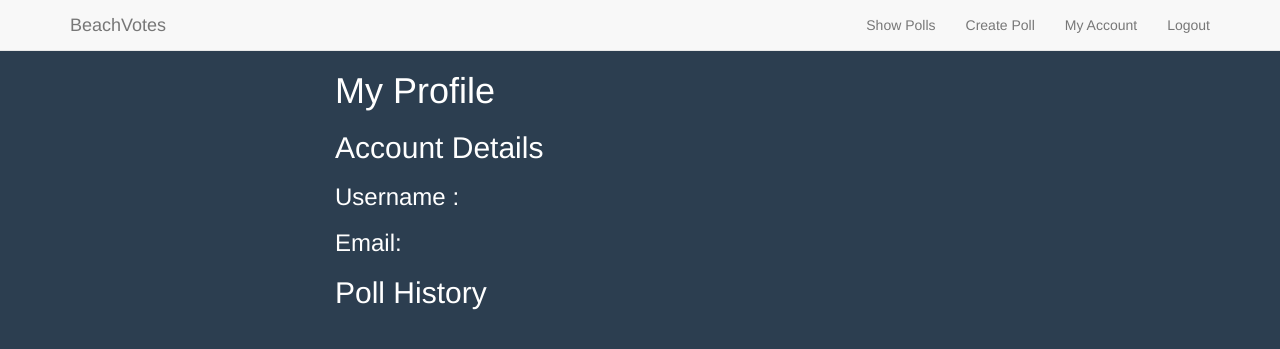
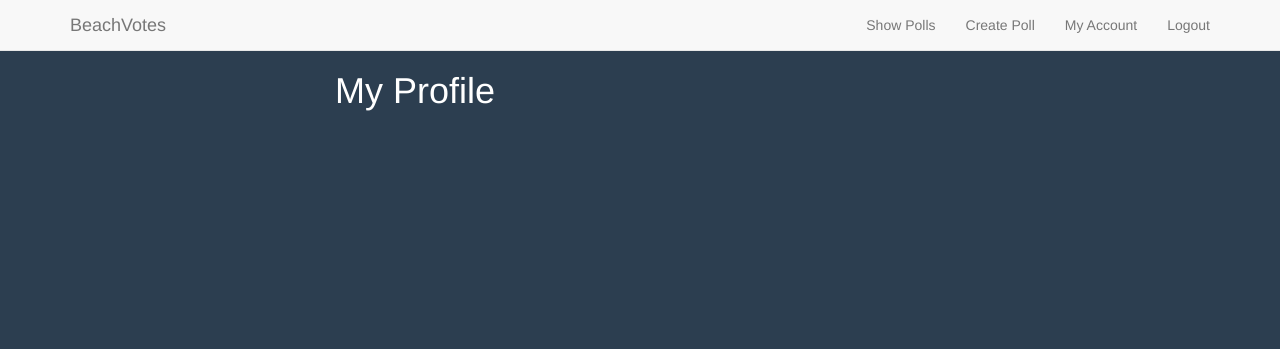
Before and after one commit to stevenGarciaDev/BeachVotes, a Django app: page /poll/my_profile in a window 1280 px wide. Shown: the top 349 px of the page. Run offline with Django 3.2, Linux system fonts and the light colour scheme; a user stored in the database is signed in; some libraries are stand-ins or nearby versions.

Commit message:
Edit html in show_pages.html and my_profile.html

```diff
--- a/beach_votes_project/templates/poll/my_profile.html
+++ b/beach_votes_project/templates/poll/my_profile.html
@@ -8,16 +8,6 @@
 {% block body_block %}
   <div class="container col-md-6 col-md-offset-3">
     <h1>My Profile</h1>
-      <section>
-        <h2>Account Details</h2>
-          <h3>Username :</h3>
-
-          <h3>Email: </h3>
-      </section>
-
-      <section>
-        <h2>Poll History</h2>
-      </section>
 
   </div>
 {% endblock %}
```
Also changed, not shown: beach_votes_project/templates/poll/show_polls.html (+7 -1 lines), beach_votes_project/db.sqlite3, 1 other file.
